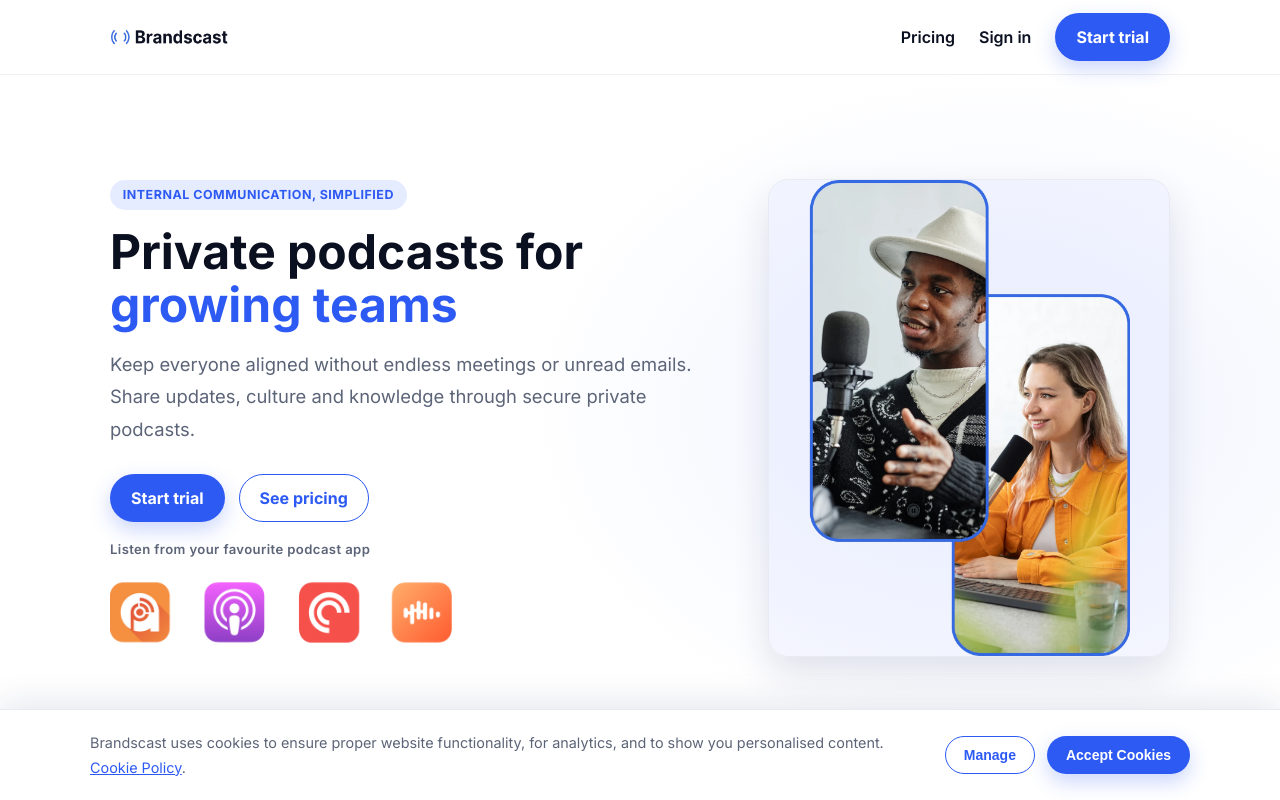
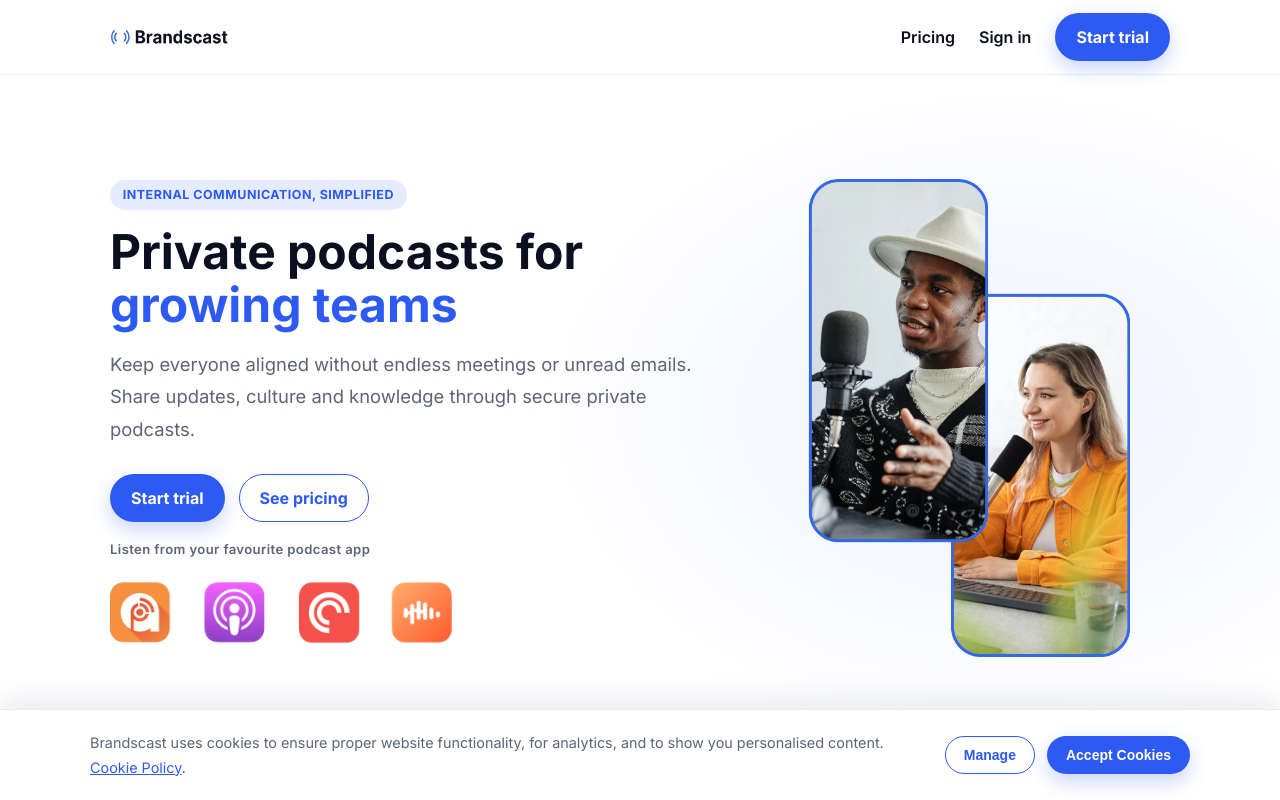
Before and after one commit to polrodriguezriu/brandscastweb, a Next.js app: page / in a window 1280 px wide. Shown: the top 800 px of the page. Built offline with nearby package versions, Linux system fonts and the light colour scheme.

Commit message:
fix: revert hero image frame (border/shadow/gradient)

```diff
--- a/src/styles/globals.css
+++ b/src/styles/globals.css
@@ -74,12 +74,7 @@ header {
 h1 { font-size: clamp(2rem, 4vw, 3rem); line-height: 1.12; margin: 0 0 1rem 0; }
 .lead { font-size: 1.15rem; color: var(--muted); margin: 0 0 1.8rem 0; }
 .hero-card { height: 100%; background: none; border: none; padding: 0; box-shadow: none; }
-.hero-img {
-  position: relative; width: 100%; height: 100%; overflow: hidden; border-radius: 20px;
-  background: linear-gradient(145deg, rgba(46,90,244,.05) 0%, rgba(207,213,255,.18) 100%);
-  border: 1px solid var(--line);
-  box-shadow: var(--shadow-lg);
-}
+.hero-img { position: relative; width: 100%; height: 100%; overflow: hidden; border-radius: 16px; }
 .hero-img img { position: absolute; inset: 0; width: 100%; height: 100%; object-fit: contain; object-position: center; }
 .hero-podcatchers { margin-top: 16px; max-width: 360px; }
 .hero-podcatchers-label { margin: 0 0 6px 0; font-size: .82rem; letter-spacing: .03em; color: var(--muted); font-weight: 600; }
```
